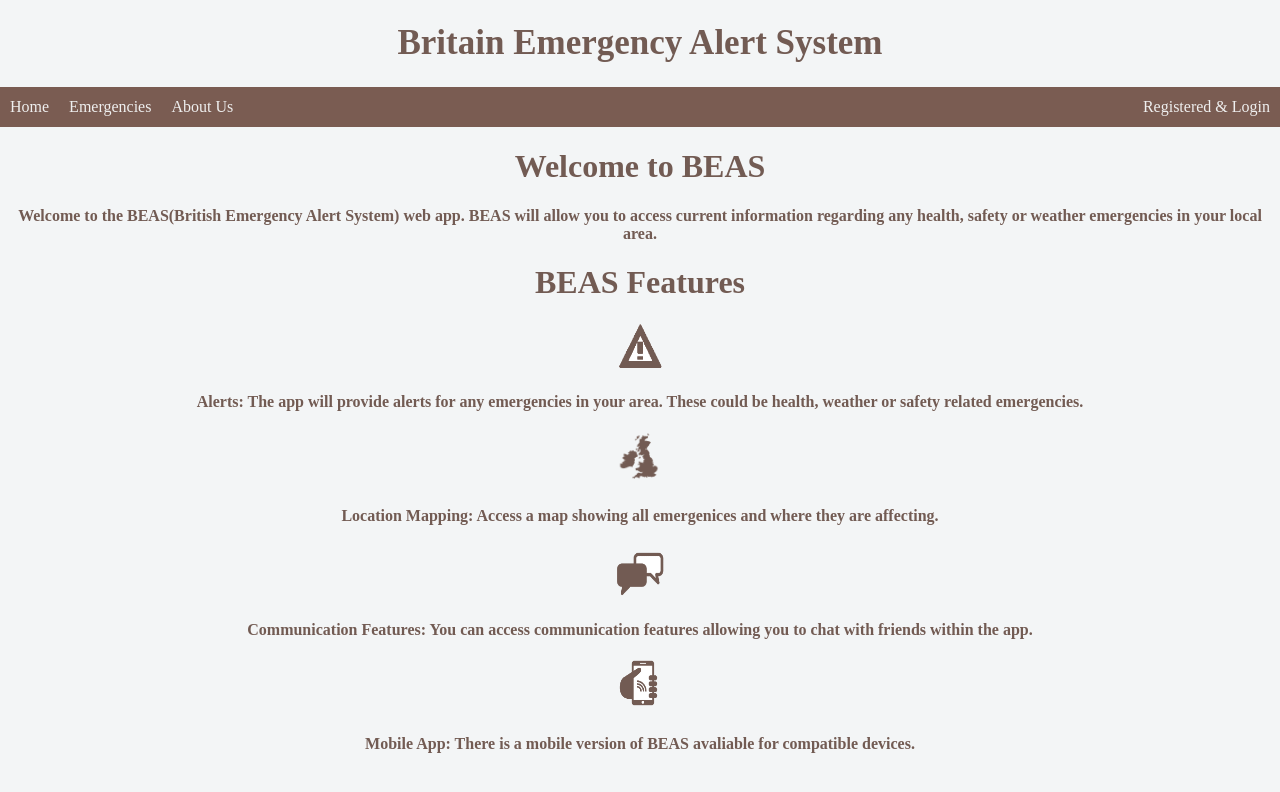
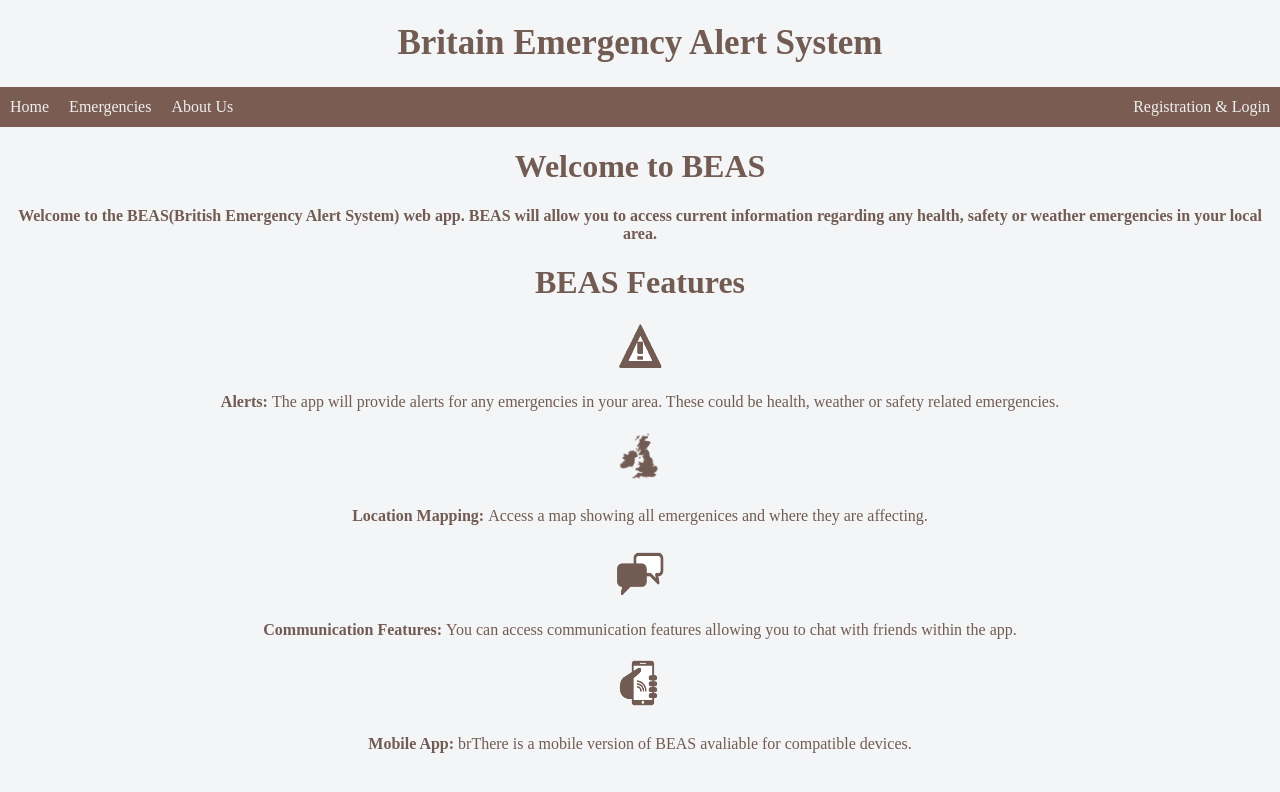
Before and after one commit to RF-Backspace/IP3_Group10, a plain HTML site: page index.html in a window 1280 px wide. Drawn offline with Linux system fonts and the light colour scheme.

Commit message:
Can be used for presentation. Fixed the login button spelling mistake and improve some UI

```diff
--- a/index.html
+++ b/index.html
@@ -91,7 +91,7 @@
             <ul>
                 <li><a style="color:#efefef" href="index.html">Home</a></li>
                 <li>
-                    <a style="color:#efefef" href="#Emergencies">Emergencies</a>
+                    <a style="color:#efefef" href="Emergencie/PublicSafetyEmergencies.html">Emergencies</a>
                     <ul>
                         <li><a style="color:#efefef" href="Emergencie/PublicHealthEmergencies.html"> Public Health Emergencies </a></li>
                         <li><a style="color:#efefef" href='Emergencie/PublicSafetyEmergencies.html'> Public Safety Emergencies </a></li>
@@ -99,7 +99,7 @@
                     </ul>
                 </li>
                 <li><a style="color:#efefef" href="about.html">About Us</a></li>
-                <li style="float:right"><a style=" color: #efefef " href="#registered&login">Registered & Login</a></li>
+                <li style="float:right"><a style=" color: #efefef " href="#registered&login">Registration & Login</a></li>
             </ul>
         </center>
     </div>
@@ -122,28 +122,28 @@
             <div class="Alerts" align="center">
                 <p><img src="Image/alert.png" alt="Smiley face" width="50" height="50"><br>
                 <p class="test", style="color:rgb(114,91,83)">
-                <b>Alerts: The app will provide alerts for any emergencies in your area. These could be health, weather or safety related emergencies.</b>
+                <b>Alerts: </b>The app will provide alerts for any emergencies in your area. These could be health, weather or safety related emergencies.
                 </p>
             </div>
 
             <div class="local" align="center">
                 <p><img src="Image/UK.png" alt="Alerts" width="50" height="60"><br>
                 <p class="test", style="color:rgb(114,91,83)">
-                <b>Location Mapping: Access a map showing all emergenices and where they are affecting.</b>
+                <b>Location Mapping: </b> Access a map showing all emergenices and where they are affecting.
                 </p>
             </div>
 
             <div class="chat" align="center">
                 <p><img src="Image/chat.png" alt="Alerts" width="50" height="60"><br>
                 <p class="test", style="color:rgb(114,91,83)">
-                <b>Communication Features: You can access communication features allowing you to chat with friends within the app.</b>
+                <b>Communication Features: </b> You can access communication features allowing you to chat with friends within the app.
                 </p>
             </div>
 
             <div class="phone" align="center">
                 <p><img src="Image/phone.png" alt="Alerts" width="50" height="60"><br>
                 <p class="test", style="color:rgb(114,91,83)">
-                <b>Mobile App: There is a mobile version of BEAS avaliable for compatible devices.</b>
+                <b>Mobile App: </b>brThere is a mobile version of BEAS avaliable for compatible devices.
                 </p>
             </div>
         </div>
```
Also changed, not shown: Emergencie/NaturalDisatersEmergencies.html (+1 -1 lines), Emergencie/PublicHealthEmergencies.html (+1 -1 lines), Emergencie/PublicSafetyEmergencies.html (+1 -1 lines), about.html (+1 -1 lines).
